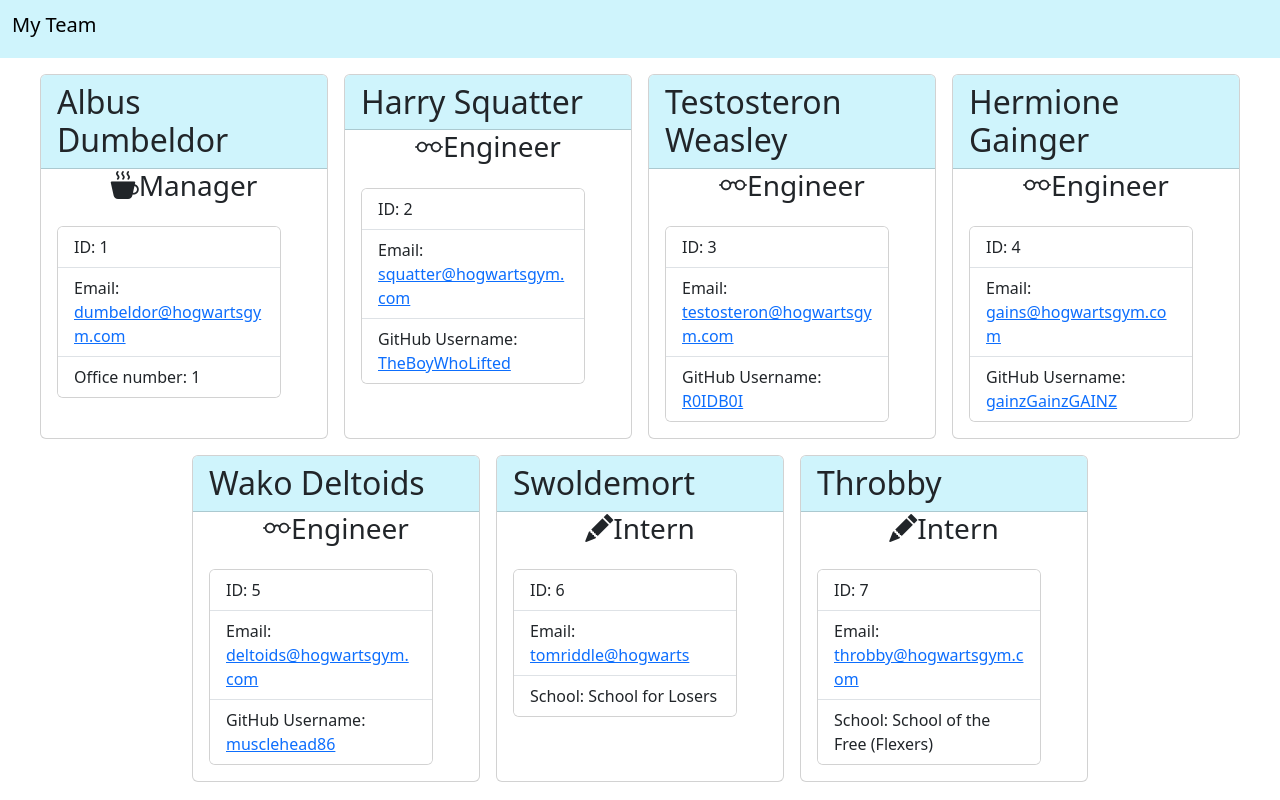
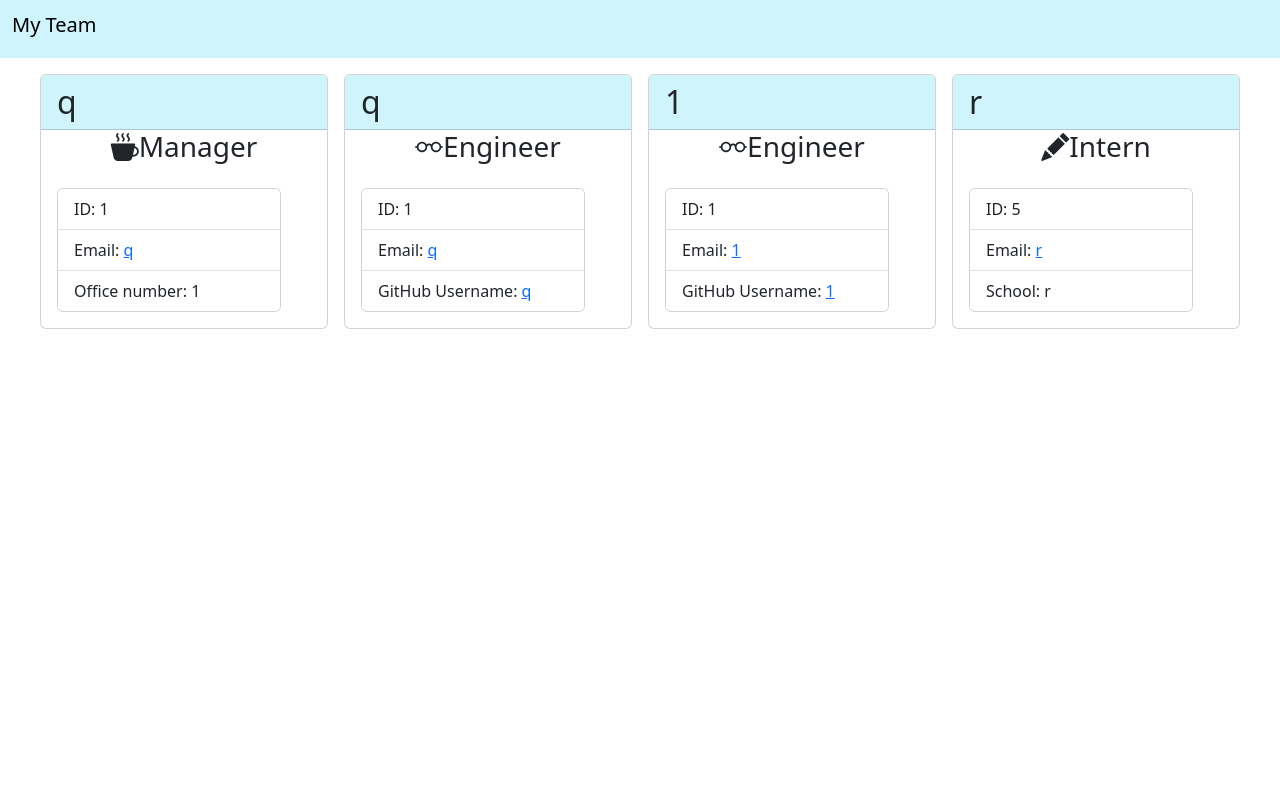
Before and after one commit to 0zrk23/project-team-builder, a website: page generated-index.html in a window 1280 px wide. Drawn offline with nearby package versions, Linux system fonts and the light colour scheme.

```diff
--- a/generated-index.html
+++ b/generated-index.html
@@ -14,92 +14,53 @@
             </div>
         </nav>
         <div class="d-flex justify-content-center flex-wrap gap-3">      <div class="card" style="width: 18rem;">
-            <h2 class="card-header bg-info-subtle h2">Albus Dumbeldor</h2>
+            <h2 class="card-header bg-info-subtle h2">q</h2>
             <h3 class="card-title text-center h3"><i class="bi bi-cup-hot-fill"></i>Manager</h3>
             <div class="card-body">
                 <div class="card" style="width: 14rem;">
                     <ul class="list-group list-group-flush">
                         <li class="list-group-item">ID: 1</li>
-                        <li class="list-group-item">Email: <a href="#">dumbeldor@hogwartsgym.com</a></li>
+                        <li class="list-group-item">Email: <a href="#">q</a></li>
                         <li class="list-group-item">Office number: 1</li>
                     </ul>
                 </div>
             </div>
         </div>
       <div class="card" style="width: 18rem;">
-            <h2 class="card-header bg-info-subtle h2">Harry Squatter</h2>
+            <h2 class="card-header bg-info-subtle h2">q</h2>
             <h3 class="card-title text-center h3"><i class="bi bi-eyeglasses"></i>Engineer</h3>
             <div class="card-body">
                 <div class="card" style="width: 14rem;">
                     <ul class="list-group list-group-flush">
-                        <li class="list-group-item">ID: 2</li>
-                        <li class="list-group-item">Email: <a href="#">squatter@hogwartsgym.com</a></li>
-                        <li class="list-group-item">GitHub Username: <a href="#">TheBoyWhoLifted</a></li>
+                        <li class="list-group-item">ID: 1</li>
+                        <li class="list-group-item">Email: <a href="#">q</a></li>
+                        <li class="list-group-item">GitHub Username: <a href="#">q</a></li>
                     </ul>
                 </div>
             </div>
         </div>
       <div class="card" style="width: 18rem;">
-            <h2 class="card-header bg-info-subtle h2">Testosteron Weasley</h2>
+            <h2 class="card-header bg-info-subtle h2">1</h2>
             <h3 class="card-title text-center h3"><i class="bi bi-eyeglasses"></i>Engineer</h3>
             <div class="card-body">
                 <div class="card" style="width: 14rem;">
                     <ul class="list-group list-group-flush">
-                        <li class="list-group-item">ID: 3</li>
-                        <li class="list-group-item">Email: <a href="#">testosteron@hogwartsgym.com</a></li>
-                        <li class="list-group-item">GitHub Username: <a href="#">R0IDB0I</a></li>
+                        <li class="list-group-item">ID: 1</li>
+                        <li class="list-group-item">Email: <a href="#">1</a></li>
+                        <li class="list-group-item">GitHub Username: <a href="#">1</a></li>
                     </ul>
                 </div>
             </div>
         </div>
       <div class="card" style="width: 18rem;">
-            <h2 class="card-header bg-info-subtle h2">Hermione Gainger</h2>
-            <h3 class="card-title text-center h3"><i class="bi bi-eyeglasses"></i>Engineer</h3>
-            <div class="card-body">
-                <div class="card" style="width: 14rem;">
-                    <ul class="list-group list-group-flush">
-                        <li class="list-group-item">ID: 4</li>
-                        <li class="list-group-item">Email: <a href="#">gains@hogwartsgym.com</a></li>
-                        <li class="list-group-item">GitHub Username: <a href="#">gainzGainzGAINZ</a></li>
-                    </ul>
-                </div>
-            </div>
-        </div>
-      <div class="card" style="width: 18rem;">
-            <h2 class="card-header bg-info-subtle h2">Wako Deltoids</h2>
-            <h3 class="card-title text-center h3"><i class="bi bi-eyeglasses"></i>Engineer</h3>
+            <h2 class="card-header bg-info-subtle h2">r</h2>
+            <h3 class="card-title text-center h3"><i class="bi bi-pencil-fill"></i>Intern</h3>
             <div class="card-body">
                 <div class="card" style="width: 14rem;">
                     <ul class="list-group list-group-flush">
                         <li class="list-group-item">ID: 5</li>
-                        <li class="list-group-item">Email: <a href="#">deltoids@hogwartsgym.com</a></li>
-                        <li class="list-group-item">GitHub Username: <a href="#">musclehead86</a></li>
-                    </ul>
-                </div>
-            </div>
-        </div>
-      <div class="card" style="width: 18rem;">
-            <h2 class="card-header bg-info-subtle h2">Swoldemort</h2>
-            <h3 class="card-title text-center h3"><i class="bi bi-pencil-fill"></i>Intern</h3>
-            <div class="card-body">
-                <div class="card" style="width: 14rem;">
-                    <ul class="list-group list-group-flush">
-                        <li class="list-group-item">ID: 6</li>
-                        <li class="list-group-item">Email: <a href="#">tomriddle@hogwarts</a></li>
-                        <li class="list-group-item">School: School for Losers</li>
-                    </ul>
-                </div>
-            </div>
-        </div>
-      <div class="card" style="width: 18rem;">
-            <h2 class="card-header bg-info-subtle h2">Throbby</h2>
-            <h3 class="card-title text-center h3"><i class="bi bi-pencil-fill"></i>Intern</h3>
-            <div class="card-body">
-                <div class="card" style="width: 14rem;">
-                    <ul class="list-group list-group-flush">
-                        <li class="list-group-item">ID: 7</li>
-                        <li class="list-group-item">Email: <a href="#">throbby@hogwartsgym.com</a></li>
-                        <li class="list-group-item">School: School of the Free (Flexers)</li>
+                        <li class="list-group-item">Email: <a href="#">r</a></li>
+                        <li class="list-group-item">School: r</li>
                     </ul>
                 </div>
             </div>
--- a/index.js
+++ b/index.js
@@ -1,7 +1,7 @@
 const fs = require('fs');
 const generateTeam = require('./src/teamGenerator');
 const generateHTML = require('./src/generateHTML');
-const team = require('./db/testGroup.json')
+// const team = require('./db/testGroup.json')
 
 init();
 
@@ -10,9 +10,9 @@
  */
 async function init(){
     //generates team
-    // team = await generateTeam();
+    team = await generateTeam();
     //generates html
-    markup = generateHTML(team);
+    let markup = generateHTML(team);
     //writes the new html file
     fs.writeFile('generated-index.html', markup, (err) =>
       err ? console.log(err) : console.log('Successfully created index.html!')
--- a/lib/Employee.js
+++ b/lib/Employee.js
@@ -1,6 +1,6 @@
 /* This is the employee object*/
 class Employee {
-    /* Constructor method
+    /** Constructor method
     *   @param {string} The name of your employee
     *   @param {number} The Employee Id
     *   @param {string} The Employee email
--- a/lib/Engineer.js
+++ b/lib/Engineer.js
@@ -2,7 +2,7 @@
 
 //Engineer subclass
 class Engineer extends Employee {
-    /* Constructor for the Engineer subclass
+    /** Constructor for the Engineer subclass
     @param {string} The employee name
     @param {number} The employee id
     @param {string} The employee email
--- a/lib/Intern.js
+++ b/lib/Intern.js
@@ -2,7 +2,7 @@
 
 //Intern Class
 class Intern extends Employee {
-    /*Constructor for the Intern Class
+    /** Constructor for the Intern Class
     @param {string} The employee name
     @param {number} The employee id
     @param {string} The employee email
--- a/src/dreamTeam.js
+++ b/src/dreamTeam.js
@@ -14,6 +14,7 @@
     new Intern("Throbby",7,"throbby@hogwartsgym.com","School of the Free (Flexers)")
 ];
 
+//writes a file for testing purposes
 fs.writeFile("./db/testGroup.json",JSON.stringify(dreamTeam), err =>
     err ?
     console.log(err)
--- a/src/teamGenerator.js
+++ b/src/teamGenerator.js
@@ -30,7 +30,7 @@
     while(!done){
         employees.push(await empGen(employeeType));
         //calls function to prompt user for more of the type of employee
-        done = await askForMore();
+        done = await askForMore(employeeType);
     }
     return employees;
 }
```
Also changed, not shown: src/getInfo.js (+27 -18 lines).
